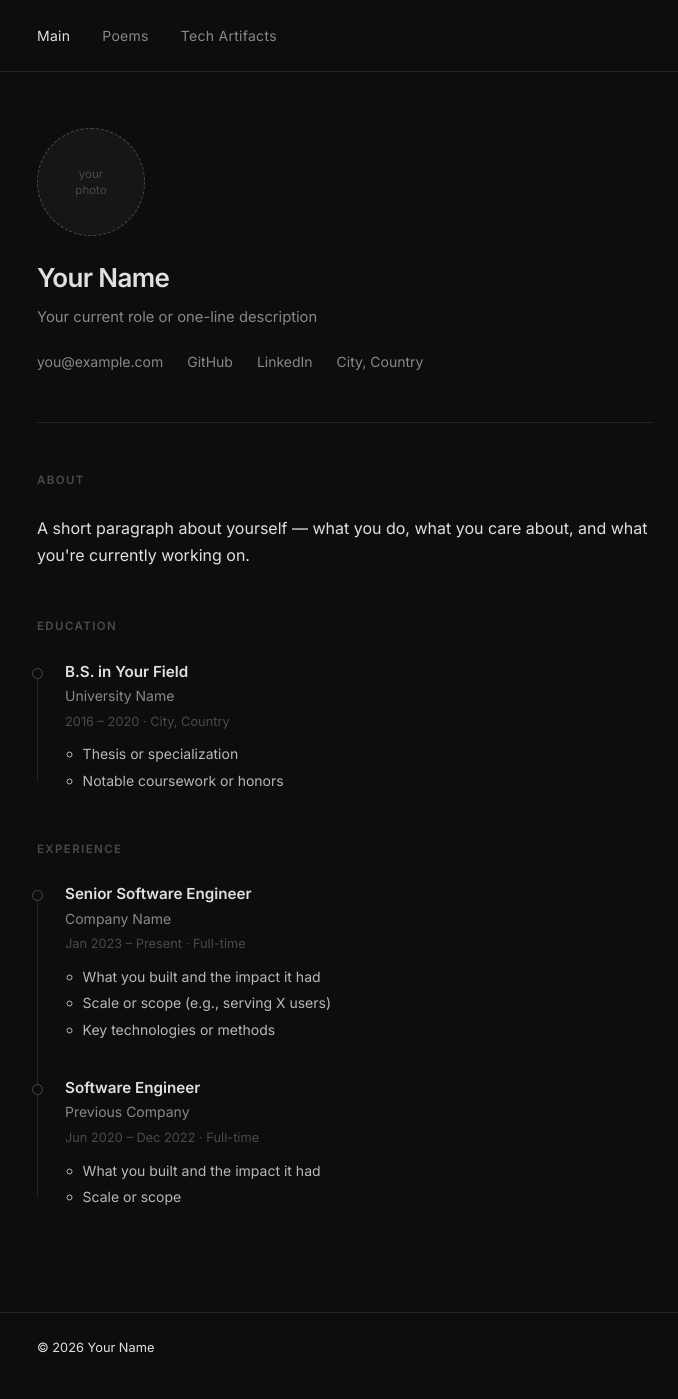
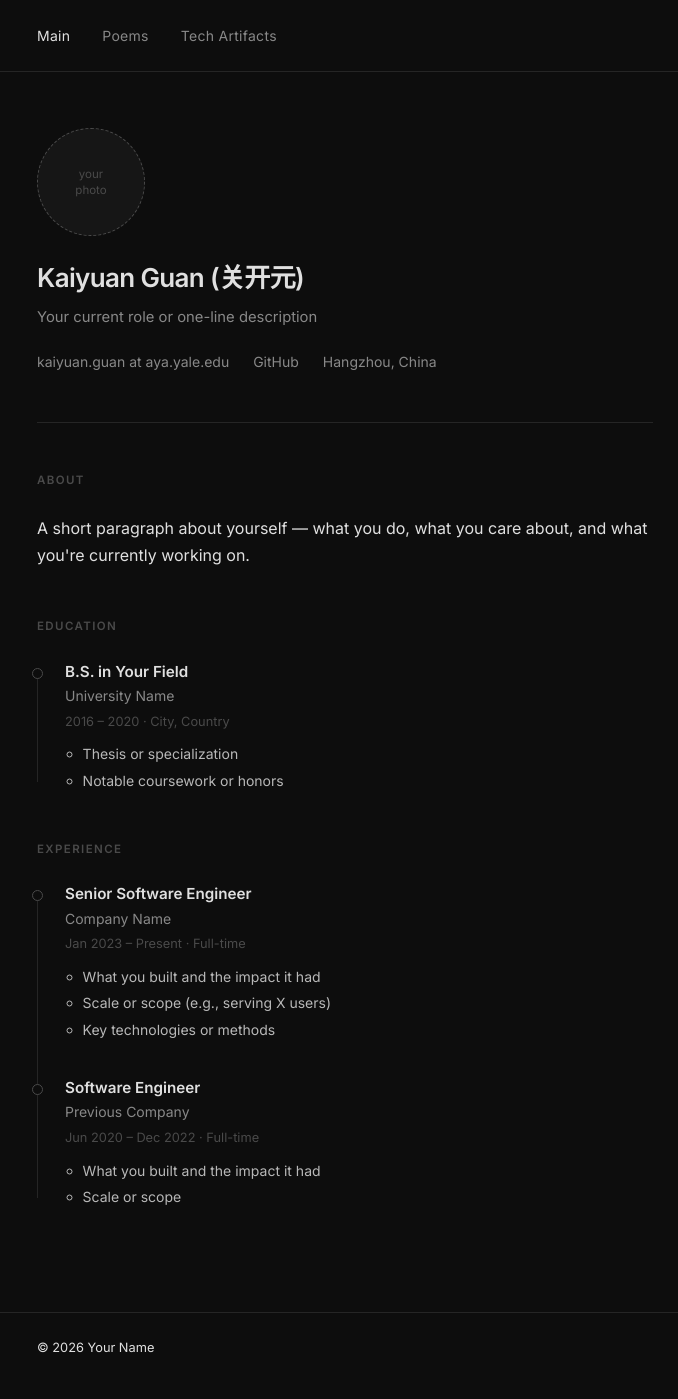
Before and after one commit to WilfredGuan/wilfredguan.github.io, a Jekyll site: the page built from index.html, in a window 1280 px wide. Shown: the whole page, without its empty margins (295-973 px from the left). Built offline with Jekyll 4.4.1, drawn with Linux system fonts in a browser that asks for light colours.

Commit message:
add analytic

```diff
--- a/_layouts/default.html
+++ b/_layouts/default.html
@@ -34,6 +37,7 @@
     2. Replace YOUR_CODE with your site code
     3. Uncomment the script tag below
   -->
-  <!-- <script data-goatcounter="https://YOUR_CODE.goatcounter.com/count" async src="//gc.zgo.at/count.js"></script> -->
+  <script data-goatcounter="https://wilfredguan.goatcounter.com/count" async src="//gc.zgo.at/count.js"></script>
 </body>
+
 </html>
--- a/index.html
+++ b/index.html
@@ -13,14 +13,14 @@ title: Home
   <!-- <img src="{{ '/assets/images/photo.jpg' | relative_url }}" alt="Your Name" class="profile-photo"> -->
   <div class="profile-photo-placeholder">your<br>photo</div>
 
-  <div class="profile-name">Your Name</div>
+  <div class="profile-name">Kaiyuan Guan (关开元)</div>
   <div class="profile-tagline">Your current role or one-line description</div>
 
   <ul class="contact-list">
-    <li><a href="mailto:you@example.com">you@example.com</a></li>
-    <li><a href="https://github.com/yourusername" target="_blank" rel="noopener">GitHub</a></li>
-    <li><a href="https://linkedin.com/in/yourprofile" target="_blank" rel="noopener">LinkedIn</a></li>
-    <li>City, Country</li>
+    <li><a href="mailto:you@example.com">kaiyuan.guan at aya.yale.edu</a></li>
+    <li><a href="https://github.com/wilfredguan" target="_blank" rel="noopener">GitHub</a></li>
+    <!-- <li><a href="https://linkedin.com/in/yourprofile" target="_blank" rel="noopener">LinkedIn</a></li> -->
+    <li>Hangzhou, China</li>
   </ul>
 </section>
 
```
Also changed, not shown: other parts of _layouts/default.html (+4 -1 lines).
